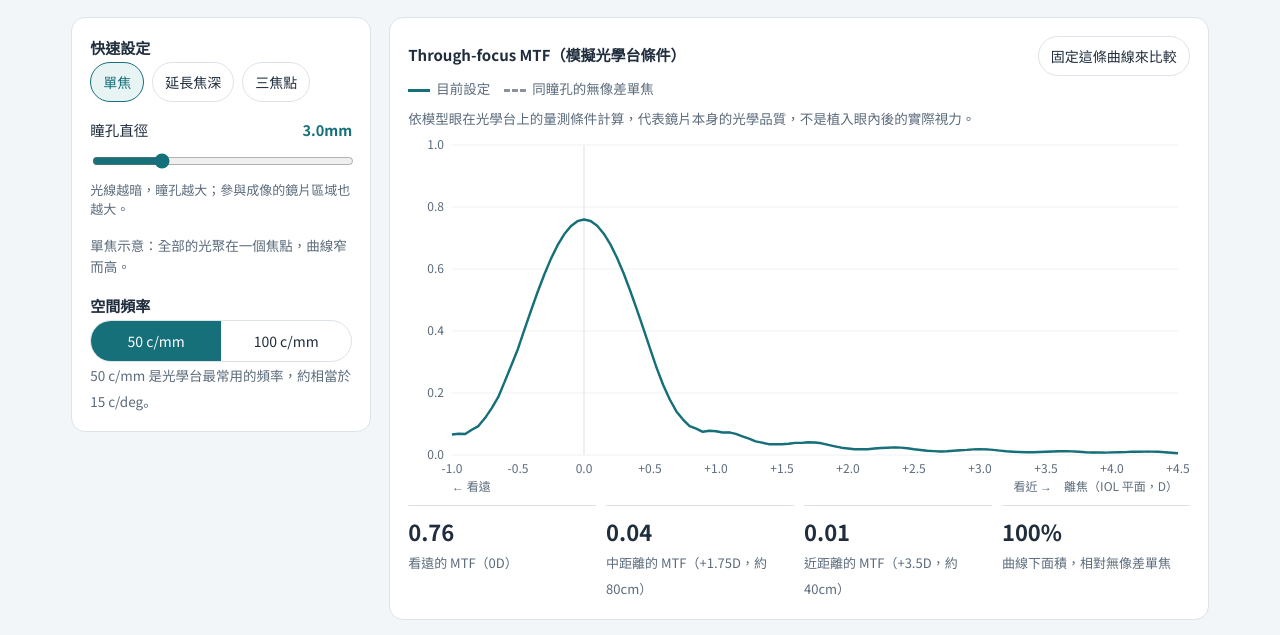
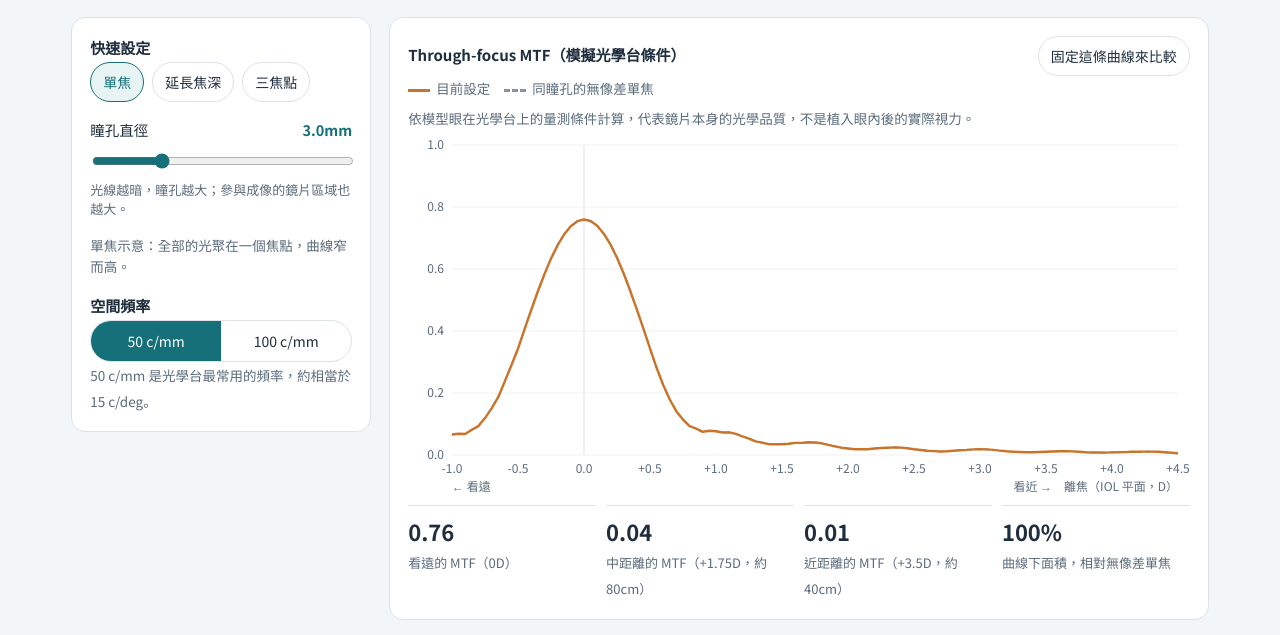
Before and after one commit to Posen-Cataract/cataract-iol-insight, a plain HTML site: page tools/tfmtf.html in a window 1280 px wide. Shown: the part 140-775 px from the top of the page. Drawn offline with Linux system fonts and the light colour scheme.

Commit message:
模擬器：目前曲線改為橘色，固定比較的曲線改為綠色
Co-Authored-By: Claude Opus 5.5 <noreply@anthropic.com>
Claude-Session: https://claude.ai/code/session_016wQ7fvYTvoFfUFGo59LGCy

```diff
--- a/tools/tfmtf.html
+++ b/tools/tfmtf.html
@@ -91,7 +91,7 @@ a{color:var(--teal)}
       <div class="card">
         <div class="row2"><h2>Through-focus MTF（模擬光學台條件）</h2>
           <div><button class="btn" type="button" id="pin">固定這條曲線來比較</button> <button class="btn" type="button" id="unpin" hidden>清除比較</button></div></div>
-        <div class="legend"><span><i style="border-color:var(--teal)"></i>目前設定</span><span><i style="border-color:var(--ref);border-top-style:dashed"></i>同瞳孔的無像差單焦</span><span id="lg-pin" hidden><i style="border-color:var(--orange)"></i><span id="pin-name">固定的曲線</span></span></div>
+        <div class="legend"><span><i style="border-color:var(--orange)"></i>目前設定</span><span><i style="border-color:var(--ref);border-top-style:dashed"></i>同瞳孔的無像差單焦</span><span id="lg-pin" hidden><i style="border-color:var(--teal)"></i><span id="pin-name">固定的曲線</span></span></div>
         <p class="muted" style="margin:0 0 6px">依模型眼在光學台上的量測條件計算，代表鏡片本身的光學品質，不是植入眼內後的實際視力。</p>
         <div class="fig" id="fig1"><svg id="s1" role="img" aria-label="離焦 MTF 曲線"></svg><div class="tip" id="tip"></div></div>
         <div class="stats">
@@ -199,8 +199,8 @@ function draw1() {
   g += `<text x="${L}" y="${H0 - 4}" font-size="12" fill="var(--sub)">← 看遠</text><text x="${L + w}" y="${H0 - 4}" text-anchor="end" font-size="12" fill="var(--sub)">看近 →　離焦（IOL 平面，D）</text>`;
   const path = c => c.map((m, i) => `${i ? "L" : "M"}${X(VS[i]).toFixed(1)},${Y(Math.min(m, 1)).toFixed(1)}`).join("");
   g += `<path d="${path(ref)}" fill="none" stroke="var(--ref)" stroke-width="1.6" stroke-dasharray="5 4"/>`;
-  if (st.pin) g += `<path d="${path(st.pin.c)}" fill="none" stroke="var(--orange)" stroke-width="2"/>`;
-  g += `<path d="${path(cur)}" fill="none" stroke="var(--teal)" stroke-width="2.4" stroke-linejoin="round"/>`;
+  if (st.pin) g += `<path d="${path(st.pin.c)}" fill="none" stroke="var(--teal)" stroke-width="2"/>`;
+  g += `<path d="${path(cur)}" fill="none" stroke="var(--orange)" stroke-width="2.4" stroke-linejoin="round"/>`;
   g += `<line id="cx" y1="${T}" y2="${T + h}" stroke="var(--sub)" stroke-width="1" opacity="0"/><rect id="hit" x="${L}" y="${T}" width="${w}" height="${h}" fill="transparent"/>`;
   s.innerHTML = g;
   const tip = $("tip"), cx = s.querySelector("#cx");
```
